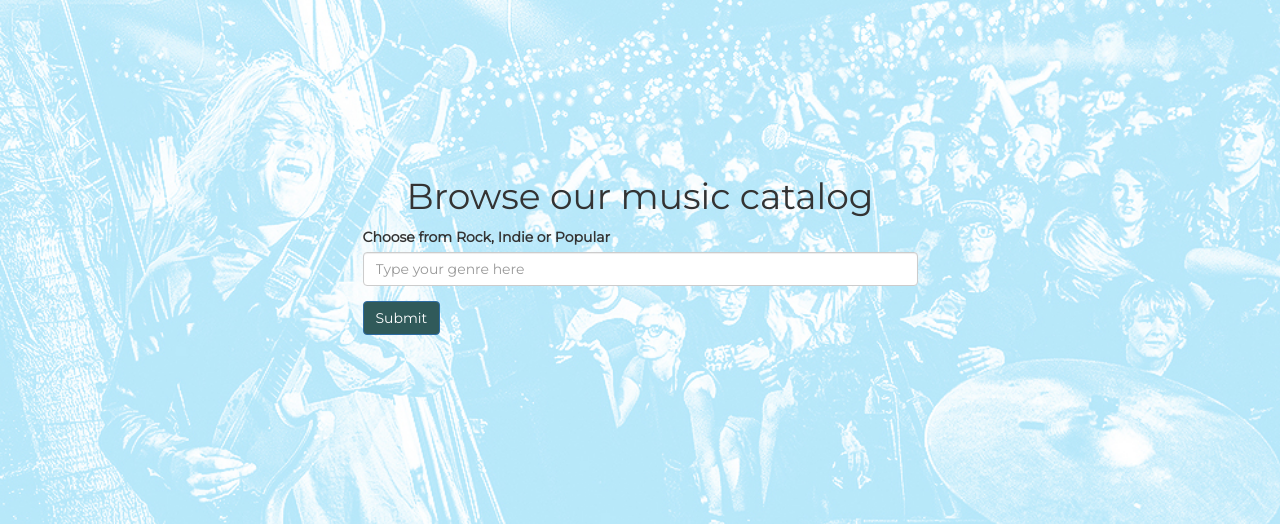
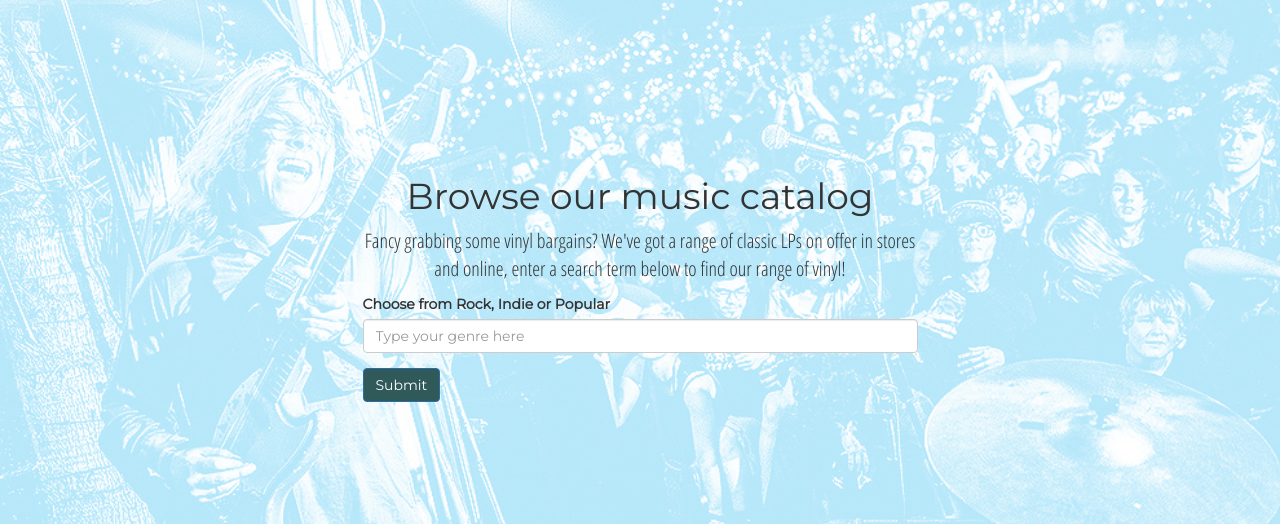
Before and after one commit to Tommy-B-Git/src, a Flask app: page /browse in a window 1280 px wide. Shown: the part 51-575 px from the top of the page. Run offline with Flask 2, Linux system fonts and the light colour scheme; some libraries are stand-ins or nearby versions.

Commit message:
changes to index and browse.html

```diff
--- a/templates/browse.html
+++ b/templates/browse.html
@@ -15,6 +15,9 @@
     <div class="container">
       <div class="row">
         <div class="col-md-6 col-md-offset-3">
+          <p class="openSans">Fancy grabbing some vinyl bargains? We've got a range of classic
+          LPs on offer in stores and online, enter a search term below to find
+          our range of vinyl!</p>
           <form method="post" action="{{ url_for('genre') }}">
             <div class="form-group">
               <label for="genre">Choose from Rock, Indie or Popular</label>
--- a/templates/index.html
+++ b/templates/index.html
@@ -10,8 +10,8 @@
     <!-- start of form container-->
     <div class="container">
       <div class="row">
-        <div class="col-md-6 col-md-offset-3">
-          <h1 class="appHeaders text-center">Welcome to iChoons</h1>
+        <div class="col-md-8 col-md-offset-2">
+          <h1 class="appHeaders text-center">Welcome to iChoons <i class="fa fa-play-circle" aria-hidden="true"></i> </h1>
            <p class="openSans">Explore our catalog of albums on your computer, tablet, or phone.
             Our list or great music is only a click away!</p>
           <p class="text-center"><a class="btn btn-primary customButn" href="{{ url_for('browse') }}">Browse catalog</a></p>
```
